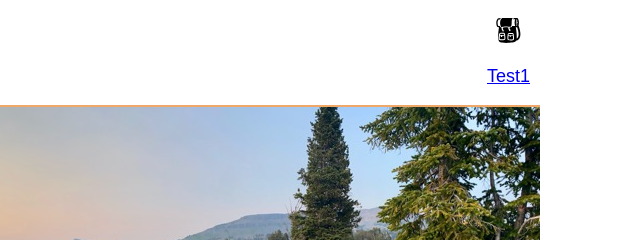
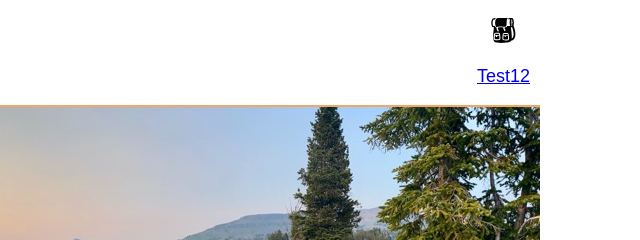
Before and after one commit to MarcusBYUI/team8, a website: page build/index.html in a window 1280 px wide. Shown: the top 240 px of the page, 640-1280 px from the left. Drawn offline with Linux system fonts and the light colour scheme.

Commit message:
tesagain

```diff
--- a/build/index.html
+++ b/build/index.html
@@ -37,7 +37,7 @@
             <!-- <text x="0" y="115" fill="#000000" font-size="5px" font-weight="bold" font-family="'Helvetica Neue', Helvetica, Arial-Unicode, Arial, Sans-serif">Created by Natalia Woodroffe</text>
             <text x="0" y="120" fill="#000000" font-size="5px" font-weight="bold" font-family="'Helvetica Neue', Helvetica, Arial-Unicode, Arial, Sans-serif">from the Noun Project</text> -->
           </svg>
-          <p>Test1</p>
+          <p>Test12</p>
         </a>
       </div>
     </header>
```
